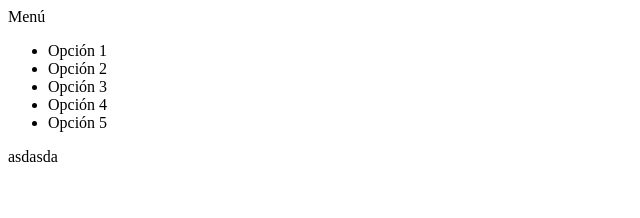
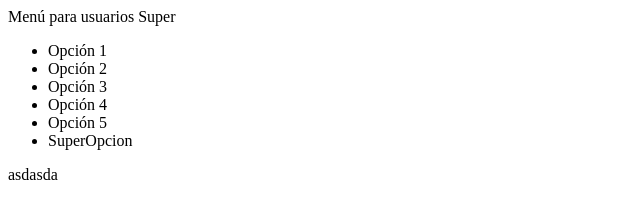
Before and after one commit to RafaelZavalagit/pwgit, a plain HTML site: page index.html in a window 1280 px wide. Shown: the whole page, without its empty margins (0-640 px from the left). Drawn offline with Linux system fonts and the light colour scheme.

Commit message:
SuperMenu

```diff
--- a/index.html
+++ b/index.html
@@ -3,13 +3,14 @@
 		<title> TRABAJANDO CON GIT </title>
 	</head>
 	<body>
-		Men&uacute;
+		Men&uacute; para usuarios Super
 		<ul>
 			<li>Opci&oacute;n 1</li>
 			<li>Opci&oacute;n 2</li>
 			<li>Opci&oacute;n 3</li>
 			<li>Opci&oacute;n 4</li>
 			<li>Opci&oacute;n 5</li>
+			<li>SuperOpcion</li>
 		</ul>
 		asdasda
 	</body>
```
